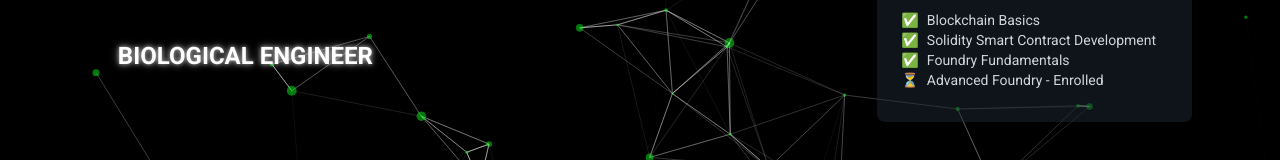
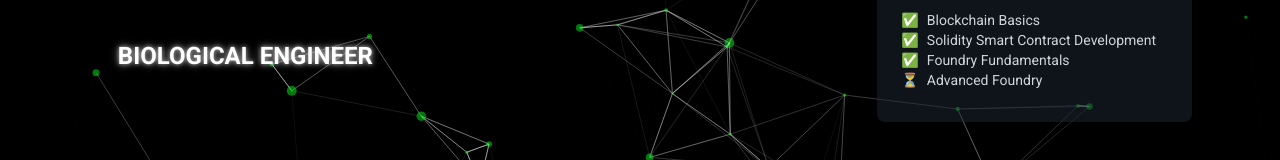
Before and after one commit to 0xfortes/Personal-CV, a Next.js app: page / in a window 1280 px wide. Both pictures are taken after a click on the button "SOFTWARE DEVELOPER". Shown: the part 504-664 px from the top of the page. Built offline with nearby package versions, Linux system fonts and the light colour scheme; a web font is replaced by a local one.

Commit message:
Updated SW RoleInfo

```diff
--- a/components/RoleInfo.js
+++ b/components/RoleInfo.js
@@ -43,7 +43,7 @@ const RoleInfo = ({ role, isActive }) => {
                 "Blockchain Basics - Completed",
                 "Solidity Smart Contract Development - Completed",
                 "Foundry Fundamentals - Completed",
-                "Advanced Foundry - Enrolled"
+                "Advanced Foundry"
               ]
             },
             {
```
